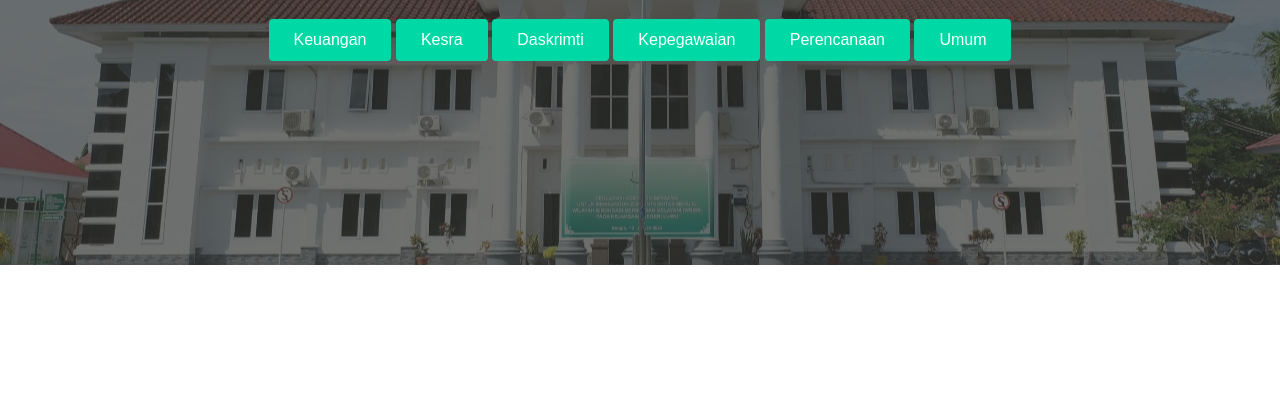
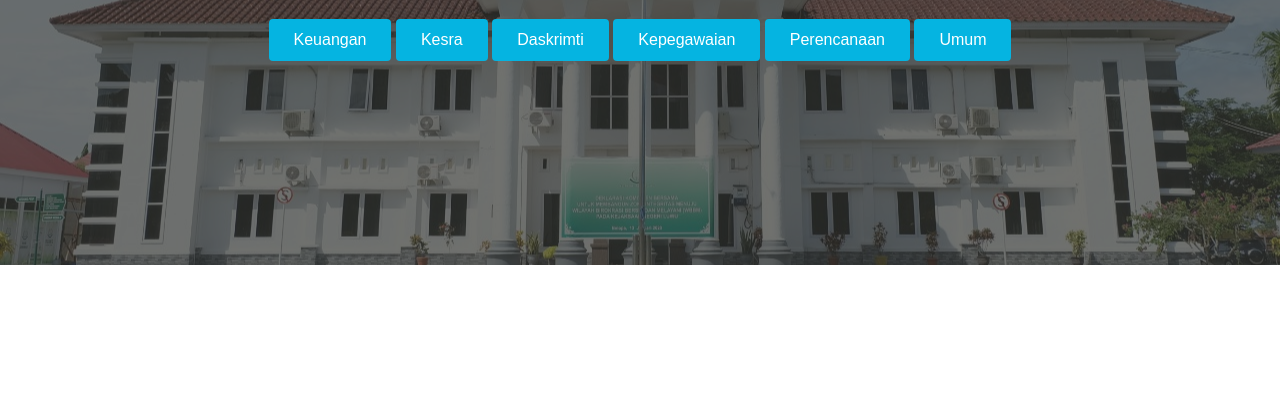
Before and after one commit to ainulnisas/inultes, a plain HTML site: page html/lapbulapr.html in a window 1280 px wide. Shown: the part 392-800 px from the top of the page. Drawn offline with Linux system fonts and the light colour scheme; files whose address does not match are found by name.

Commit message:
Create lapbulapr.html

```diff
--- a/html/lapbulapr.html
+++ b/html/lapbulapr.html
@@ -100,12 +100,12 @@
     <div class="hero-section">
         <div class="container text-center wow zoomIn">
           <h1 class="display-4">APRIL</h1>
-            <a href="keuanganapr.html" class="btn btn-primary">Keuangan</a>
-            <a href="kesraapr.html" class="btn btn-primary">Kesra</a>
-            <a href="daskrimtiapr.html" class="btn btn-primary">Daskrimti</a>
-            <a href="kepegawaianapr.html" class="btn btn-primary">Kepegawaian</a>
-            <a href="perencanaanapr.html" class="btn btn-primary">Perencanaan</a>
-            <a href="umumapr.html" class="btn btn-primary">Umum</a>
+          <a href="../4. APRIL/Lapbul Keuangan April 2022 Kejari Luwu.pdf" class="btn btn-info" download>Keuangan</a>
+          <a href="../4. APRIL/Lapbul Kesra April 2022 Kejari Luwu.pdf" class="btn btn-info" download>Kesra</a>
+          <a href="../4. APRIL/Lapbul Diskrimti April 2022 Kejari Luwu.pdf" class="btn btn-info" download>Daskrimti</a>
+          <a href="../4. APRIL/Lapbul Kepegawaian April 2022 Kejari Luwu.pdf" class="btn btn-info" download>Kepegawaian</a>
+          <a href="../4. APRIL/Lapbul Perencanaan April 2022 Kejari Luwu.pdf" class="btn btn-info" download>Perencanaan</a>
+          <a href="../4. APRIL/Lapbul Umum April 2022 Kejari Luwu.pdf" class="btn btn-info" download>Umum</a>
           </div>
     </div>
   </div>
```
